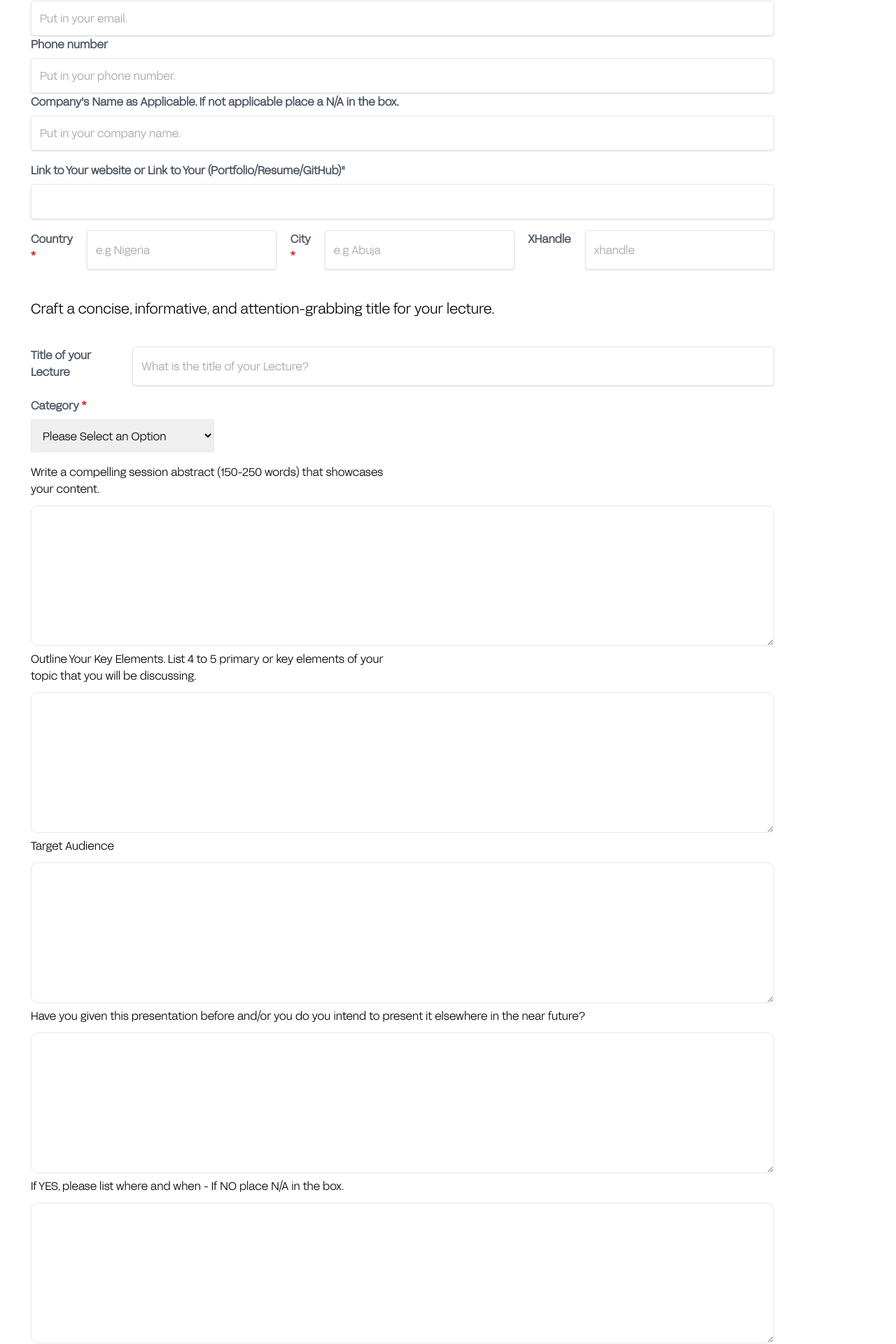
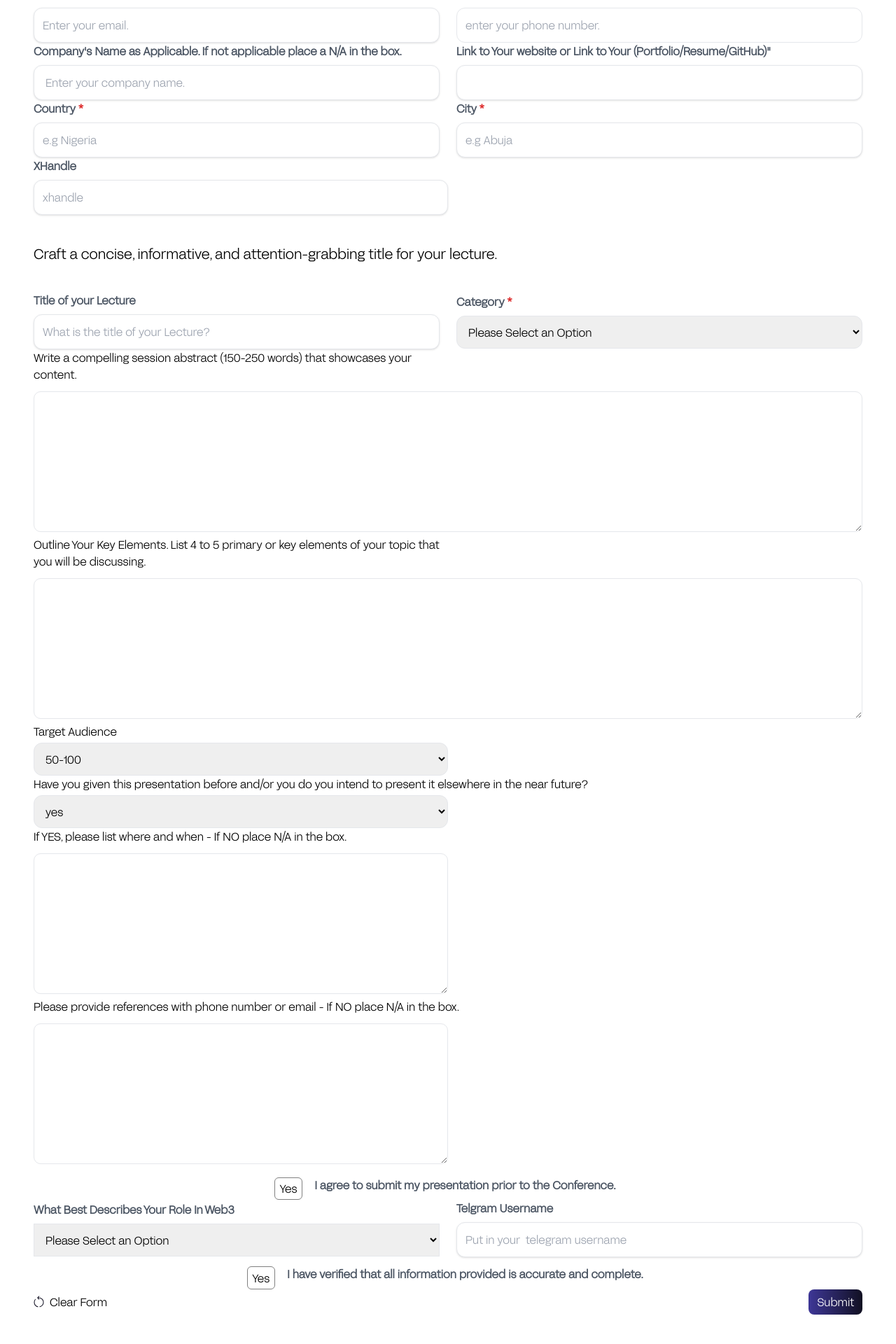
Before and after one commit to Bloceducare/web3-lagos, a Next.js app in the folder frontend/: page /apply/speaker in a window 1280 px wide. Shown: the part 552-2472 px from the top of the page at 70% size. Built offline with nearby package versions, Linux system fonts and the light colour scheme.

Commit message:
speakers form

```diff
--- a/frontend/views/apply-speaker/category.tsx
+++ b/frontend/views/apply-speaker/category.tsx
@@ -22,7 +22,7 @@ const Category: React.FC = () => {
       </label>
 
       <select
-        className="block w-full p-3 mt-1 border form-select"
+        className="block w-full p-3 mt-1 border form-select rounded-xl"
         name="category"
         value={category}
         onChange={handleChange}
@@ -51,7 +51,7 @@ const Category: React.FC = () => {
             name="otherCategory"
             value={otherCategory}
             onChange={handleOtherChange}
-            className="block w-full p-3 mt-1 border"
+            className="block w-full p-3 mt-1 border rounded-xl"
           />
         </div>
       )}
--- a/frontend/views/apply-speaker/index.tsx
+++ b/frontend/views/apply-speaker/index.tsx
@@ -6,7 +6,6 @@ import axios from "axios";
 import SuccessScreen from "./successScreen";
 import React from "react";
 import Category from "./category";
-
 
 type FormData = {
   FirstName: string;
@@ -70,8 +69,6 @@ export default function ApplyAsaSpeaker() {
   const [isSuccess, setIsSuccess] = useState(false);
   const [errors, setErrors] = useState<FormErrors>(initialFormErrors);
 
-
-
   const handleChange = (
     e: React.ChangeEvent<HTMLInputElement | HTMLSelectElement>
   ) => {
@@ -117,7 +114,6 @@ export default function ApplyAsaSpeaker() {
     setLoading(false);
   };
 
-
   const handleDelete = () => {
     setFormData(initialFormState);
   };
@@ -139,8 +135,7 @@ export default function ApplyAsaSpeaker() {
   };
 
   return (
-     <div className="p-3 mt-12">
-
+    <div className="max-w-7xl mx-auto px-4 p-3 mt-12 ">
       <div className="w-full text-center">
         <h1 style={gradientStyle} className="text-[50px] font-black">
           Web3 Lagos Conference 3.0: Registration Form
@@ -155,52 +150,57 @@ export default function ApplyAsaSpeaker() {
           </p>
         </div>
       </div>
-      <div className="  w-[88vw] bg-white rounded lg:px-8 pt-6 pb-8 mb-4">
+      <div className="  w-full bg-white rounded lg:px-8 pt-6 pb-8 mb-4">
         <h1 className="text-4xl font-medium my-10">Speaker&apos;s Details</h1>
-
-        {/* {!!dataStatus.error && (
-          <span className="text-red-500 ">{dataStatus.error}</span>
-        )} */}
-        {!!!message && (
-          <form onSubmit={handleSubmit} className="flex flex-col gap-4">
-
-            <div className="w-full">
-
-            <div className="sm:flex-wrap mb-4 w-full lg:flex lg:gap-[20px] lg:flex-nowrap justify-between align-bottom h-auto">
-              <label
-                htmlFor="FirstName"
-                className="block mb-2 font-bold text-gray-600"
+        <div className="text-center">
+          {!!message && (
+            <span
+              className={`text-${
+                message.includes("successful") ? "green" : "red"
+              }-500`}
             >
-                Speakers Name <span className="text-red-600">* </span>
-              </label><br></br>
+              {message}
+            </span>
+          )}
+        </div>
+        <form onSubmit={handleSubmit} className="">
+          <div className=" ">
+            <div className="flex flex-col sm:flex-row justify-center items-center space-y-6 sm:space-x-6 sm:space-y-0">
+              <div className="w-full sm:w-1/2">
+                <label className="block mb-2 font-bold text-gray-600">
+                  First Name <span className="text-red-600">* </span>
+                </label>
                 <input
                   type="text"
                   id="firstname"
                   name="FirstName"
                   onChange={handleChange}
-                placeholder="put in your first name"
-                className="w-full p-3 border border-gray-300 rounded shadow mb-"
+                  placeholder="Enter your first name"
+                  className="w-full p-3 border border-gray-300 rounded-xl shadow"
                   value={formData.FirstName}
                   required
                 />
+              </div>
+              <div className="w-full sm:w-1/2">
                 <label
                   htmlFor="OtherNames"
                   className="block mb-2 font-bold text-gray-600"
                 >
-                OtherNames <span className="text-red-600">* </span>
+                  Other Names <span className="text-red-600">* </span>
                 </label>
                 <input
                   type="text"
                   id="othernames"
                   name="OtherNames"
                   onChange={handleChange}
-                placeholder="put in your other names"
-                className="w-full p-3 border border-gray-300 rounded shadow mb-"
+                  placeholder="Other names"
+                  className="w-full p-3 border border-gray-300 rounded-xl shadow"
                   value={formData.OtherNames}
-                required
                 />
               </div>
-            {/* <div className="sm:flex-wrap mb-4 w-full lg:flex lg:gap-[20px] lg:flex-nowrap justify-between align-bottom h-auto"> */}
+            </div>
+            <div className="flex flex-col sm:flex-row justify-center items-center space-y-6 sm:space-x-6 sm:space-y-0">
+              <div className="w-full sm:w-1/2">
                 <label
                   htmlFor="email"
                   className="block mb-2 font-bold text-gray-600"
@@ -212,12 +212,13 @@ export default function ApplyAsaSpeaker() {
                   id="twitter"
                   name="email"
                   onChange={handleChange}
-                placeholder="Put in your email."
-                className="w-full p-3 border rounded shadow"
+                  placeholder="Enter your email."
+                  className="w-full p-3 border rounded-xl shadow"
                   value={formData.email}
                   required
                 />
-
+              </div>
+              <div className="w-full sm:w-1/2">
                 <label
                   htmlFor="phone"
                   className="block mb-2 font-bold text-gray-600"
@@ -229,42 +230,48 @@ export default function ApplyAsaSpeaker() {
                   id="phone"
                   name="phone"
                   onChange={handleChange}
-                placeholder="Put in your phone number."
-                className="w-full p-3 border rounded shadow"
+                  placeholder="enter your phone number."
+                  className="w-full p-3 border rounded-xl "
                   value={formData.phone}
                   required
                 />
-            {/* </div> */}
+              </div>
+            </div>
 
+            <div className="flex flex-col sm:flex-row justify-center items-center space-y-6 sm:space-x-6 sm:space-y-0">
+              <div className="w-full sm:w-1/2">
                 <label className="block mb-2 font-bold text-gray-600">
                   Company's Name as Applicable. If not applicable place a N/A in
                   the box.
                 </label>
-            <div className="sm:flex-wrap mb-4 w-full lg:flex lg:gap-[20px] lg:flex-nowrap justify-between align-bottom h-auto">
                 <input
                   type="text"
                   id="companyname"
                   name="companyName"
-                placeholder="Put in your company name."
-                className="w-full p-3 border rounded shadow"
+                  placeholder=" Enter your company name."
+                  className="w-full p-3 border rounded-xl shadow"
                   onChange={handleChange}
                   value={formData.companyName}
                 />
               </div>
+
+              <div className="w-full sm:w-1/2">
                 <label className="block mb-2 font-bold text-gray-600">
-                Link to Your website or Link to Your (Portfolio/Resume/GitHub)"
+                  Link to Your website or Link to Your
+                  (Portfolio/Resume/GitHub)"
                 </label>
-            <div className="sm:flex-wrap mb-4 w-full lg:flex lg:gap-[20px] lg:flex-nowrap justify-between align-bottom h-auto">
                 <input
                   type="text"
                   id="telegramId"
                   name="telegramID"
-                className="w-full p-3 border rounded shadow"
+                  className="w-full p-3 border rounded-xl shadow"
                   onChange={handleChange}
                   value={formData.telegramID}
                 />
               </div>
-            <div className="sm:flex-wrap mb-4 w-full lg:flex lg:gap-[20px] lg:flex-nowrap justify-between align-bottom h-auto">
+            </div>
+            <div className="flex flex-col sm:flex-row justify-center items-center space-y-6 sm:space-x-6 sm:space-y-0">
+              <div className="w-full sm:w-1/2">
                 <label className="block mb-2 font-bold text-gray-600">
                   Country <span className="text-red-600">*</span>{" "}
                 </label>
@@ -272,11 +279,13 @@ export default function ApplyAsaSpeaker() {
                   type="text"
                   name="country"
                   placeholder="e.g Nigeria"
-                className="w-full p-3 border rounded shadow"
+                  className="w-full p-3 border rounded-xl shadow"
                   onChange={handleChange}
                   value={formData.country}
                   required
                 />
+              </div>
+              <div className="w-full sm:w-1/2">
                 <label className="block mb-2 font-bold text-gray-600">
                   City <span className="text-red-600">*</span>{" "}
                 </label>
@@ -284,12 +293,13 @@ export default function ApplyAsaSpeaker() {
                   type="text"
                   name="city"
                   placeholder="e.g Abuja"
-                className="w-full p-3 border rounded shadow"
+                  className="w-full p-3 border rounded-xl shadow"
                   onChange={handleChange}
                   value={formData.city}
                   required
                 />
-
+              </div>
+            </div>
             <label className="block mb-2 font-bold text-gray-600">
               XHandle
             </label>
@@ -297,19 +307,20 @@ export default function ApplyAsaSpeaker() {
               type="text"
               name="XHandle"
               placeholder="xhandle"
-                className="w-full p-3 border rounded shadow"
+              className="w-1/2 p-3 border rounded-xl shadow"
               onChange={handleChange}
               value={formData.XHandle}
               required
             />
-            </div>
             <div className="my-10">
               <p className="text-[20px]">
                 Craft a concise, informative, and attention-grabbing title for
                 your lecture.
               </p>
             </div>
-              <div className="sm:flex-wrap mb-4 w-full lg:flex lg:gap-[20px] lg:flex-nowrap justify-between align-bottom h-auto">
+
+            <div className="flex flex-col sm:flex-row justify-center items-center space-y-6 sm:space-x-6 sm:space-y-0">
+              <div className="w-full sm:w-1/2">
                 <label
                   htmlFor="email"
                   className="block mb-2 font-bold text-gray-600"
@@ -322,14 +333,14 @@ export default function ApplyAsaSpeaker() {
                   name="title"
                   onChange={handleChange}
                   placeholder="What is the title of your Lecture?"
-                  className="w-full p-3 border rounded shadow"
+                  className="w-full p-3 border rounded-xl shadow"
                   value={formData.presentationTitle}
                   required
                 />
               </div>
-           <div className="sm:flex-wrap mb-4 w-full lg:flex lg:gap-[20px] lg:flex-nowrap justify-between align-bottom h-auto">
-
-<Category/>
+              <div className="w-full sm:w-1/2">
+                <Category />
+              </div>
             </div>
             <div className="grid grid-cols-1 md:grid-cols-2 md:gap-4">
               <label>
@@ -357,34 +368,39 @@ export default function ApplyAsaSpeaker() {
             ></textarea>
             <div>
               <label>Target Audience</label>
-              <textarea
-                name=""
-                id=""
-                rows={10}
-                className="appearance-none border rounded-[10px] py-3 px-3 mt-[12px] text-gray-700 leading-tight focus:outline-none focus:shadow-outline text-[14px] lg:w-full"
-              ></textarea>
+              <select className="block w-1/2 p-3 mt-1 border form-select rounded-xl">
+                <option value="" disabled>
+                  Please Select an Option
+                </option>
+                <option value="">50-100</option>
+                <option value="">150-200</option>
+              </select>
             </div>
             <div>
               <label>
                 Have you given this presentation before and/or you do you intend
                 to present it elsewhere in the near future?
               </label>
-              <textarea
-                name=""
-                id=""
-                rows={10}
-                className="appearance-none border rounded-[10px] py-3 px-3 mt-[12px] text-gray-700 leading-tight focus:outline-none focus:shadow-outline text-[14px] lg:w-full"
-              ></textarea>
+
+              <select className="block w-1/2 p-3 mt-1 border form-select rounded-xl">
+                <option value="" disabled>
+                  Please Select an Option
+                </option>
+                <option value="yes">yes</option>
+                <option value="no">no</option>
+              </select>
             </div>
+
             <div>
               <label>
                 If YES, please list where and when - If NO place N/A in the box.
+                <br></br>
               </label>
               <textarea
                 name=""
                 id=""
                 rows={10}
-                className="appearance-none border rounded-[10px] py-3 px-3 mt-[12px] text-gray-700 leading-tight focus:outline-none focus:shadow-outline text-[14px] lg:w-full"
+                className="appearance-none border rounded-[10px] py-3 px-3 mt-[12px] text-gray-700 leading-tight focus:outline-none focus:shadow-outline text-[14px] lg:w-1/2 sm:w-full"
               ></textarea>
             </div>
             <div>
@@ -396,14 +412,12 @@ export default function ApplyAsaSpeaker() {
                 name=""
                 id=""
                 rows={10}
-                className="appearance-none border rounded-[10px] py-3 px-3 mt-[12px] text-gray-700 leading-tight focus:outline-none focus:shadow-outline text-[14px] lg:w-full"
+                className="appearance-none border rounded-[10px] py-3 px-3 mt-[12px] text-gray-700 leading-tight focus:outline-none focus:shadow-outline text-[14px] lg:w-1/2"
               ></textarea>
             </div>
-            <div className="mb-5">
-              <label className="block mb-2 font-bold text-gray-600">
-                I agree to submit my presentation prior to the Conference.
-              </label>
-              <div className="">
+
+            <div className="flex flex-col sm:flex-row justify-center  space-y-3 sm:space-x-3">
+              <div className="flex flex-col">
                 <input
                   id="agree-yes"
                   type="radio"
@@ -412,38 +426,40 @@ export default function ApplyAsaSpeaker() {
                   value={1}
                   onChange={handleChange}
                 />
-                    <label
-                      htmlFor="agree-yes"
-                      className="inline-flex items-center"
-                    >
+                <label htmlFor="agree-yes">
                   <span className="">Yes</span>
                 </label>
               </div>
+              <label className="block mb-2 font-bold text-gray-600">
+                I agree to submit my presentation prior to the Conference.
+              </label>
             </div>
-
-
-
-
-            <div className="mb-5">
+            <div className="flex flex-col sm:flex-row justify-center items-center space-y-6 sm:space-x-6 sm:space-y-0">
+              <div className="w-full sm:w-1/2">
                 <label className="block mb-2 font-bold text-gray-600">
-                What best describes your role in web3{" "}
+                  What Best Describes Your Role In Web3
                 </label>
                 <select
-                className="block w-full p-3 mt-1 border form-select"
+                  className="w-full p-3 bg-white rounded-lx border-[0.7px]"
                   name="role"
                   onChange={handleChange}
+                  value={formData.role}
+                  required
                 >
-                <option selected disabled>
+                  <option value="" disabled>
                     Please Select an Option
                   </option>
-                <option value="beginner">I am new to Blockchain/Web3</option>
-                <option value="developer">Developer</option>
-                <option value="designer">Designer</option>
-                <option value="content">Content Creator</option>
-                <option value="community">Community Manager</option>
-                <option value="others">Others</option>
+                  {roles.map((role) => (
+                    <option key={role} value={role}>
+                      {role}
+                    </option>
+                  ))}
                 </select>
+                {errors.role && (
+                  <span className="text-red-500">{errors.role.join(", ")}</span>
+                )}
               </div>
+              <div className="w-full sm:w-1/2">
                 <label className="block mb-2 font-bold text-gray-600">
                   Telgram Username
                 </label>
@@ -452,20 +468,59 @@ export default function ApplyAsaSpeaker() {
                   id="telegramId"
                   name="telegramID"
                   placeholder="Put in your  telegram username"
-              className="w-full p-3 border rounded shadow"
+                  className="w-full p-3 border rounded-xl shadow"
                   onChange={handleChange}
                   value={formData.telegramID}
                 />
+              </div>
+            </div>
+            <div className="flex flex-col sm:flex-row justify-center  space-y-3 sm:space-x-3">
+                <div className="flex flex-col">
+                  <input
+                    id="verified-yes"
+                    type="radio"
+                    className="form-radio"
+                    name="verified"
+                    value={1}
+                    onChange={handleChange}
+                  />
+                  <label
+                    htmlFor="verified-yes"
+                    className="inline-flex items-center"
+                  >
+                    <span className="">Yes</span>
+                  </label>
+                </div>
+                <label className="block mb-2 font-bold text-gray-600">
+                  I have verified that all information provided is accurate and
+                  complete.
+                </label>
+              </div>
 
-            {/* <button
-                disabled={crud}
-                className="block w-full p-4 font-bold text-white bg-blue-500 rounded-lg"
+              <div className="w-full justify-between flex">
+                <button
+                  type="button"
+                  className="flex rounded-md items-center justify-center text-center space-x-2"
+                  onClick={handleDelete}
                 >
-                {crud ? "Sending..." : "Submit"}
-              </button> */}
+                  <Image
+                    src={"/clearform.svg"}
+                    alt="..."
+                    height={10}
+                    width={15}
+                  />
+                  <p className="text-center">Clear Form</p>
+                </button>
+                <button
+                  type="submit"
+                  className="rounded-lg from-[#3E3797] to-[#111022] bg-gradient-to-r text-white px-3 py-1.5 text-center"
+                  disabled={loading}
+                >
+                  {loading ? "Sending..." : "Submit"}
+                </button>
+              </div>
           </div>
         </form>
-        )}
       </div>
     </div>
   );
```
Lines whose indentation alone changed are shown as unchanged.
